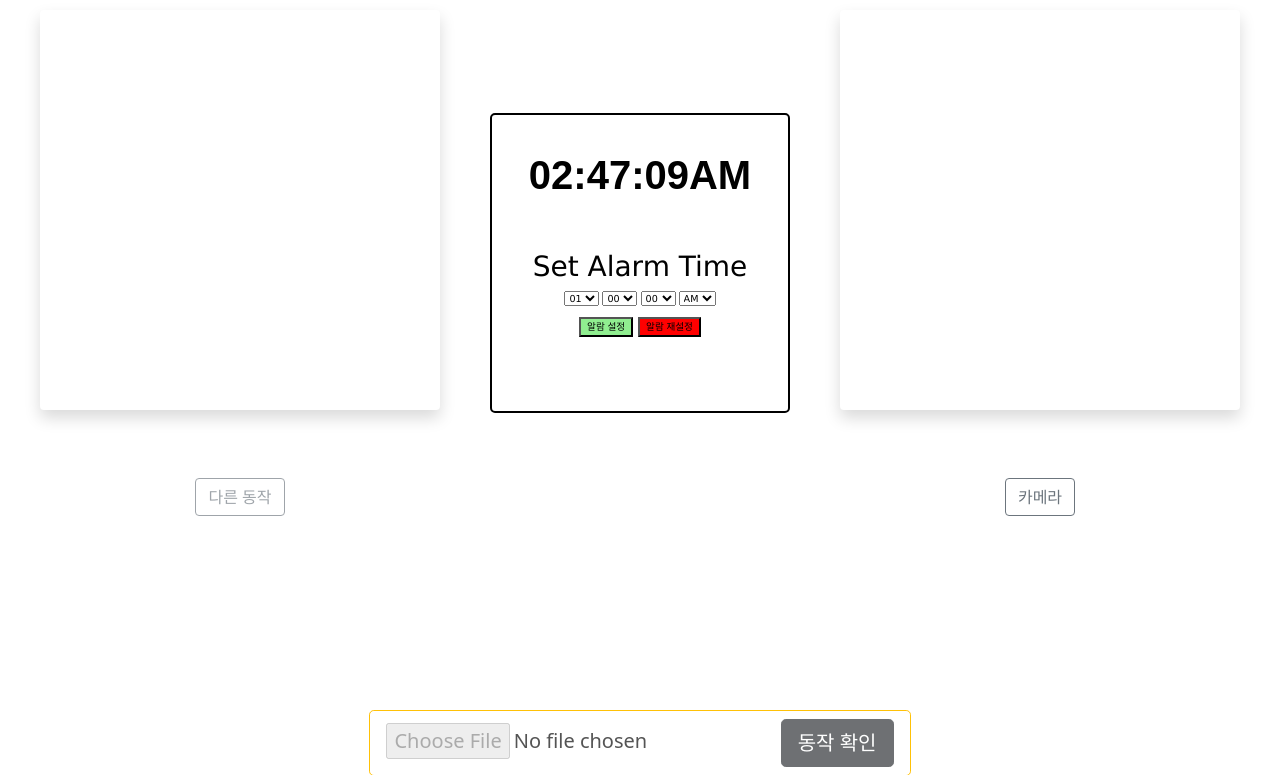
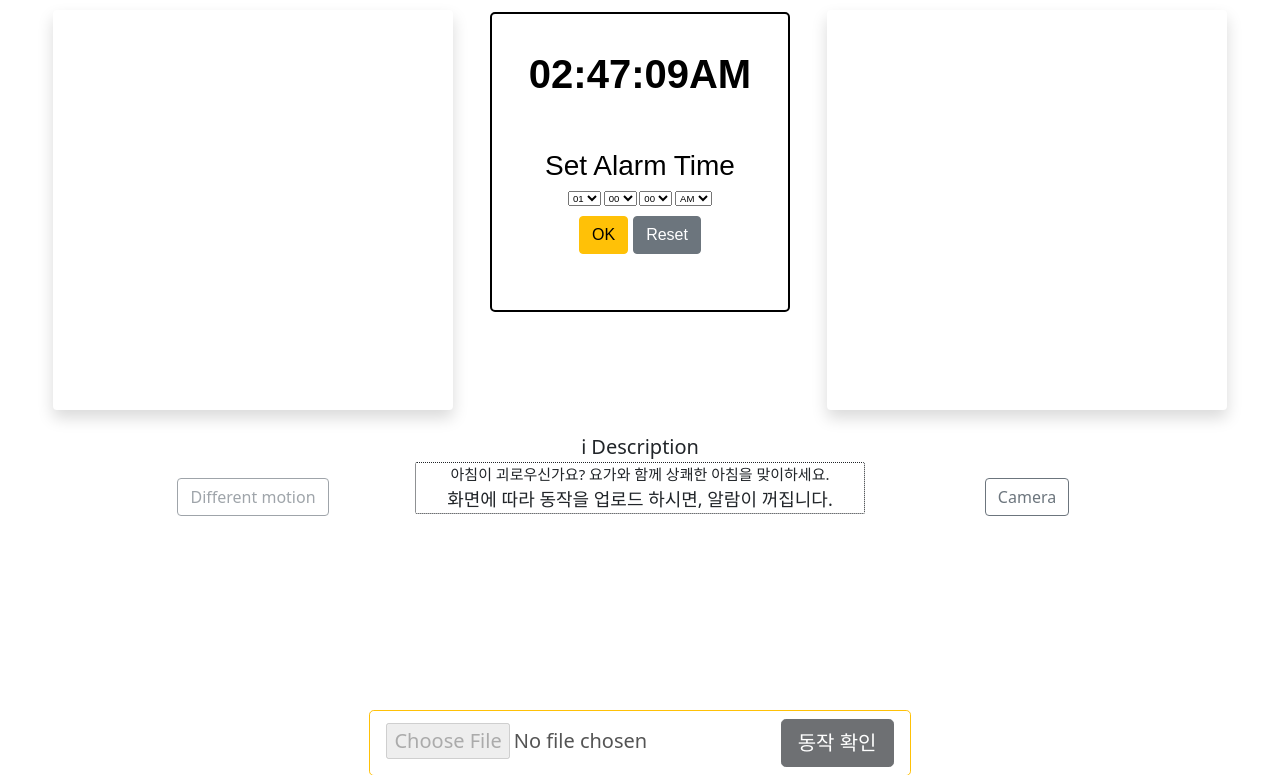
Before and after one commit to hayongwoon/space_project2, a Flask app: template templates/index.html in a window 1280 px wide. Shown: the top 775 px of the page. Run offline with Flask 2, Linux system fonts and the light colour scheme; the template is opened without the code that fills it, so the values that code supplies are empty.

Commit message:
-추가 description 추가

```diff
--- a/static/js/main.js
+++ b/static/js/main.js
@@ -57,14 +57,14 @@
         processData: false,
         success: function (response) {
             if (response["result"] == randomYogaImg){
-                alert('coreect');
+                alert('correct!!');
                 alarmClear();
                 sound.pause();
                 $("#button-container").addClass('invisible');
                 $("#success-container").attr('class', 'visible');
             }
             else{
-                alert('x');
+                alert('사진에 맞는 동작을 취해주세요!');
             }
             // alert(response["result"])
             // window.location.reload()
--- a/static/styles/styles.css
+++ b/static/styles/styles.css
@@ -1,3 +1,7 @@
+body{
+  font-family: arial;
+}
+
 #main_container {
   min-width: 768px;
   max-width: 1200px;
@@ -120,7 +124,7 @@
 
 #alarm-container {
   text-align: center;
-  font-family: Verdana;
+  font-family: arial;
   font-size: 0.6em;
   padding: 0.7em;
   color: black;
@@ -152,12 +156,11 @@
 }
 
 #setButton {
-  background-color: lightgreen;
   margin-top: 10px;
 }
 #clearButton {
   margin-left: 5px;
-  background-color: red;
+
   margin-top: 10px;
 }
 
@@ -189,3 +192,30 @@
   font-size: 10px;
   margin-top: 5%;
 }
+
+#description_box{
+  display: flex;
+  flex-direction: column;
+  justify-content: center;
+  align-items: center;
+  width: 300px;
+  margin-top: 120px;
+  font-size: 20px;
+  margin-bottom: 0;
+}
+
+#description_content{
+  width: 450px;
+  border: 1px dotted;
+  border-radius: 2px;
+  display: flex;
+  flex-direction: column;
+  justify-content: center;
+  align-items: center;
+  font-size: 15px;
+
+}
+
+#description_content-second{
+  font-size: large;
+}
--- a/templates/index.html
+++ b/templates/index.html
@@ -11,6 +11,7 @@
     <meta name="viewport" content="width=device-width, initial-scale=1.0">
     <script src="https://ajax.googleapis.com/ajax/libs/jquery/3.5.1/jquery.min.js"></script>
     <script src="/static/js/main.js" type="text/javascript"></script>
+
 
     <title>YOGA</title>
 </head>
@@ -56,10 +57,11 @@
             </div>
             <div class="btn-wrapper">
                 <button id="btn" class="yoga-dif-pose btn btn-outline-secondary" disabled type="button"
-                        onclick="showImage()">다른 동작
+                        onclick="showImage()">Different motion
                 </button>
             </div>
         </div>
+        <div id="body-center">
 
             <div id="clock-body">
                 <div id='main-container'>
@@ -93,14 +95,22 @@
                     </label>
                     <div id='buttonHolder'>
                         <div>
-                        <button id='setButton' onClick='alarmSet()'>알람 설정</button>
+                            <button id='setButton' class="btn btn-warning" onClick='alarmSet()'>OK</button>
                         </div>
 
                         <div>
-                        <button id='clearButton' onClick='alarmClear()'>알람 재설정</button>
+                            <button id='clearButton' class="btn btn-secondary" onClick='alarmClear()'>Reset</button>
                         </div>
                     </div>
                 </div>
+            </div>
+            <div id="description_box"> ℹ   Description
+                <div id="description_content">
+                    <a> 아침이 괴로우신가요? 요가와 함께 상쾌한 아침을 맞이하세요.</a>
+                    <a id="description_content-second">화면에 따라 동작을 업로드 하시면, 알람이 꺼집니다.</a>
+                </div>
+            </div>
+
         </div>
 
         <div id="right-box">
@@ -108,7 +118,7 @@
                 <img style="width:100%; height: 100%;" class="invisible rounded " id="user-img" src="#" alt=""/>
             </div>
             <div class="btn-wrapper">
-                <button class='camera-modal-open-btn btn btn-outline-secondary'>카메라</button>
+                <button class='camera-modal-open-btn btn btn-outline-secondary'>Camera</button>
             </div>
         </div>
     </div>
```
Also changed, not shown: static/js/timer.js (line endings or trailing spaces). Lines whose indentation alone changed are shown as unchanged.
